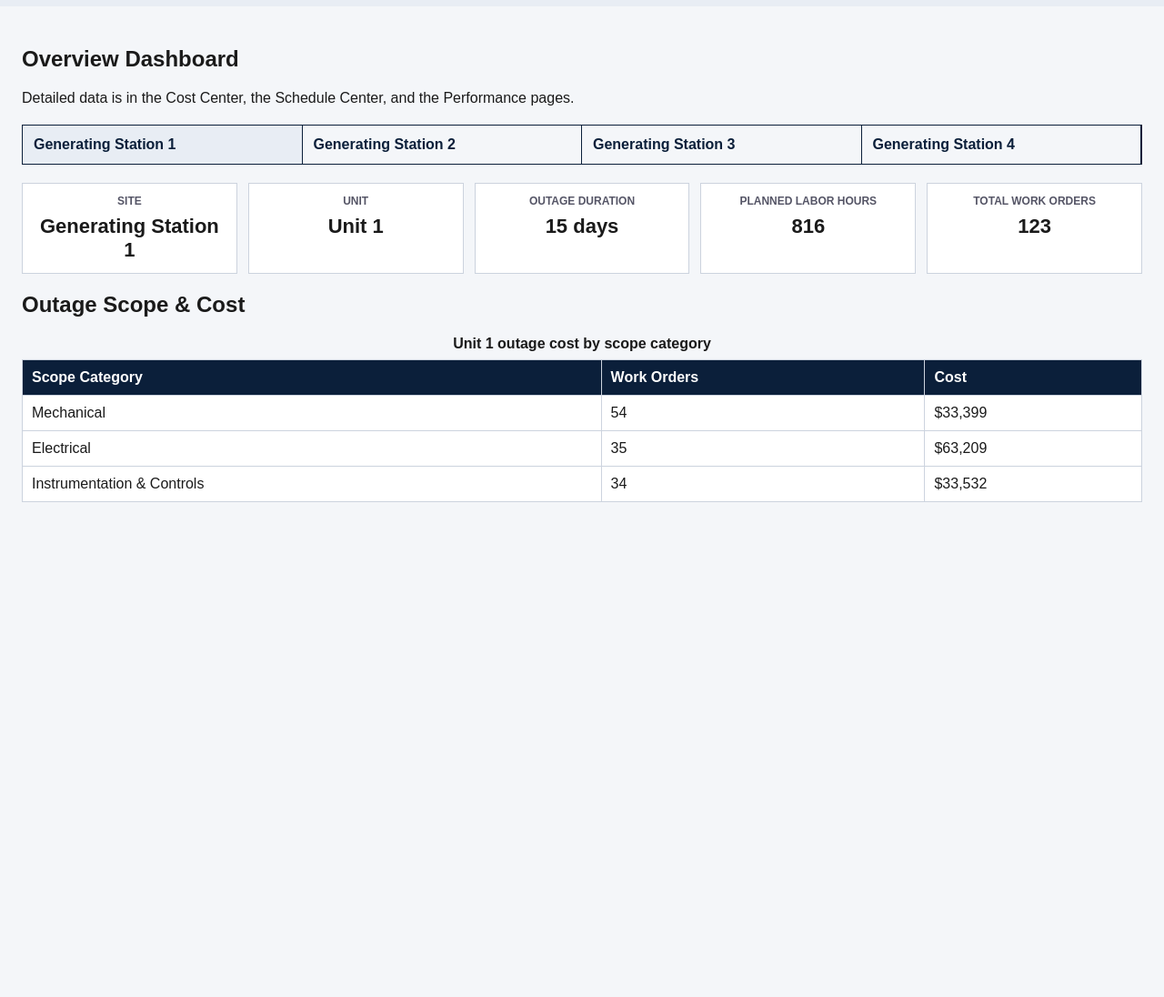
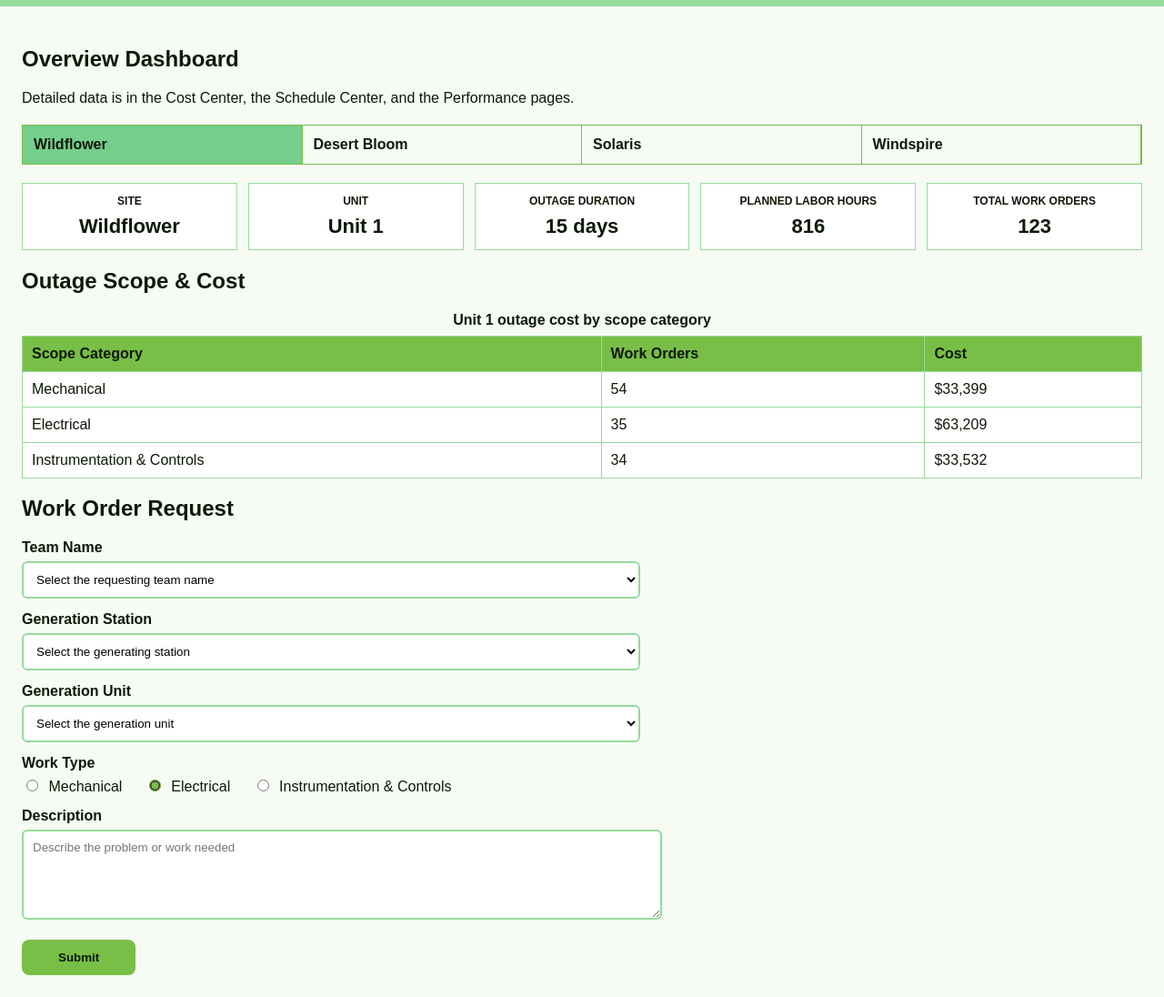
Before and after one commit to alcasto-casto/CIS300-F26-Casto, a plain HTML site: page index.html in a window 1280 px wide. Shown: the part 180-1276 px from the top of the page at 91% size. Before the commit the page ends 800 px from the top, so only its background shows below. Drawn offline with Linux system fonts and the light colour scheme.

Commit message:
Added form and styling

```diff
--- a/index.html
+++ b/index.html
@@ -22,13 +22,13 @@
   <h2>Overview Dashboard</h2>
   <p>Detailed data is in the Cost Center, the Schedule Center, and the Performance pages.</p>
   <section class="stations">
-  <a href="#" class="active">Generating Station 1</a>
-  <a href="#">Generating Station 2</a>
-  <a href="#">Generating Station 3</a>
-  <a href="#">Generating Station 4</a>
+  <a href="#" class="active">Wildflower</a>
+  <a href="#">Desert Bloom</a>
+  <a href="#">Solaris</a>
+  <a href="#">Windspire</a>
 </section>
 <section class="cards">
-  <div class="card"><h3>Site</h3><p>Generating Station 1</p></div>
+  <div class="card"><h3>Site</h3><p>Wildflower</p></div>
   <div class="card"><h3>Unit</h3><p>Unit 1</p></div>
   <div class="card"><h3>Outage Duration</h3><p>15 days</p></div>
   <div class="card"><h3>Planned Labor Hours</h3><p>816</p></div>
@@ -52,6 +52,48 @@
     </tbody>
   </table>
 </section>
+<section class="request-form">
+  <h2>Work Order Request</h2>
+  <form>
+    <label for="team">Team Name</label>
+    <select id="team" name="team">
+      <option value="">Select the requesting team name</option>
+      <option>Mechanical Maintenance</option>
+      <option>Electrical Maintenance</option>
+      <option>I&amp;C Maintenance</option>
+    </select>
+
+    <label for="station">Generation Station</label>
+    <select id="station" name="station">
+      <option value="">Select the generating station</option>
+      <option>Wildflower</option>
+      <option>Desert Bloom</option>
+      <option>Solaris</option>
+      <option>Windspire</option>
+    </select>
+
+    <label for="unit">Generation Unit</label>
+    <select id="unit" name="unit">
+      <option value="">Select the generation unit</option>
+      <option>Unit 1</option>
+      <option>Unit 2</option>
+      <option>Unit 3</option>
+    </select>
+
+    <p class="label">Work Type</p>
+    <input type="radio" id="mech" name="worktype" value="Mechanical">
+    <label for="mech" class="radio">Mechanical</label>
+    <input type="radio" id="elec" name="worktype" value="Electrical" checked>
+    <label for="elec" class="radio">Electrical</label>
+    <input type="radio" id="ic" name="worktype" value="I&amp;C">
+    <label for="ic" class="radio">Instrumentation &amp; Controls</label>
+
+    <label for="description">Description</label>
+    <textarea id="description" name="description" rows="5" placeholder="Describe the problem or work needed"></textarea>
+
+    <button type="submit">Submit</button>
+  </form>
+</section>
 </main>
 </body>
 </html>
--- a/style.css
+++ b/style.css
@@ -1,46 +1,53 @@
+:root {
+  --text: #0e1808;
+  --background: #f6fbf4;
+  --primary: #79be46;
+  --secondary: #96da9c;
+  --accent: #75ce8c;
+}
 body {
   font-family: Arial, sans-serif;
   margin: 0;
-  background-color: #f4f6f9;
-  color: #1a1a1a;
+  background-color: var(--background);
+  color: var(--text);
 }
 header {
-  background-color: #0b1f3a;
-  color: white;
+  background-color: var(--primary);
+  color: var(--text);
   padding: 16px 24px;
 }
 nav {
   display: flex;
   gap: 24px;
-  background-color: #e8edf4;
+  background-color: var(--secondary);
   padding: 10px 24px;
 }
 nav a {
-  color: #0b1f3a;
+  color: var(--text);
   text-decoration: none;
   font-weight: bold;
 }
 nav a.active {
-  border-bottom: 3px solid #0b1f3a;
+  border-bottom: 3px solid var(--text);
 }
 main {
   padding: 24px;
 }
 .stations {
   display: flex;
-  border: 1px solid #0b1f3a;
+  border: 1px solid var(--primary);
   margin: 20px 0;
 }
 .stations a {
   flex: 1;
   padding: 12px;
-  color: #0b1f3a;
+  color: var(--text);
   font-weight: bold;
-  border-right: 1px solid #0b1f3a;
+  border-right: 1px solid var(--primary);
   text-decoration: none;
 }
 .stations a.active {
-  background-color: #e8edf4;
+  background-color: var(--accent);
 }
 .cards {
   display: grid;
@@ -49,14 +56,14 @@ main {
 }
 .card {
   background-color: white;
-  border: 1px solid #ccd3de;
+  border: 1px solid var(--secondary);
   padding: 12px;
   text-align: center;
 }
 .card h3 {
   font-size: 12px;
   text-transform: uppercase;
-  color: #556;
+  color: var(--text);
   margin: 0 0 8px;
 }
 .card p {
@@ -71,15 +78,62 @@ table {
   margin-top: 12px;
 }
 th, td {
-  border: 1px solid #ccd3de;
+  border: 1px solid var(--secondary);
   padding: 10px;
   text-align: left;
 }
 th {
-  background-color: #0b1f3a;
-  color: white;
+  background-color: var(--primary);
+  color: var(--text);
 }
 caption {
   font-weight: bold;
   margin-bottom: 8px;
 }
+.request-form form {
+  max-width: 680px;
+}
+
+.request-form label,
+.request-form .label {
+  display: block;
+  font-weight: bold;
+  margin: 14px 0 6px;
+}
+
+.request-form select,
+.request-form textarea {
+  width: 100%;
+  padding: 10px;
+  border: 2px solid var(--secondary);
+  border-radius: 6px;
+  background: white;
+  font-family: inherit;
+}
+
+.request-form select:focus,
+.request-form textarea:focus {
+  outline: none;
+  border-color: var(--accent);
+}
+
+.request-form label.radio {
+  display: inline;
+  font-weight: normal;
+  margin: 0 20px 0 4px;
+}
+
+.request-form input[type="radio"] {
+  accent-color: var(--primary);
+}
+
+.request-form button {
+  margin-top: 18px;
+  padding: 12px 40px;
+  background: var(--primary);
+  color: var(--text);
+  font-weight: bold;
+  border: none;
+  border-radius: 8px;
+  cursor: pointer;
+}
```
